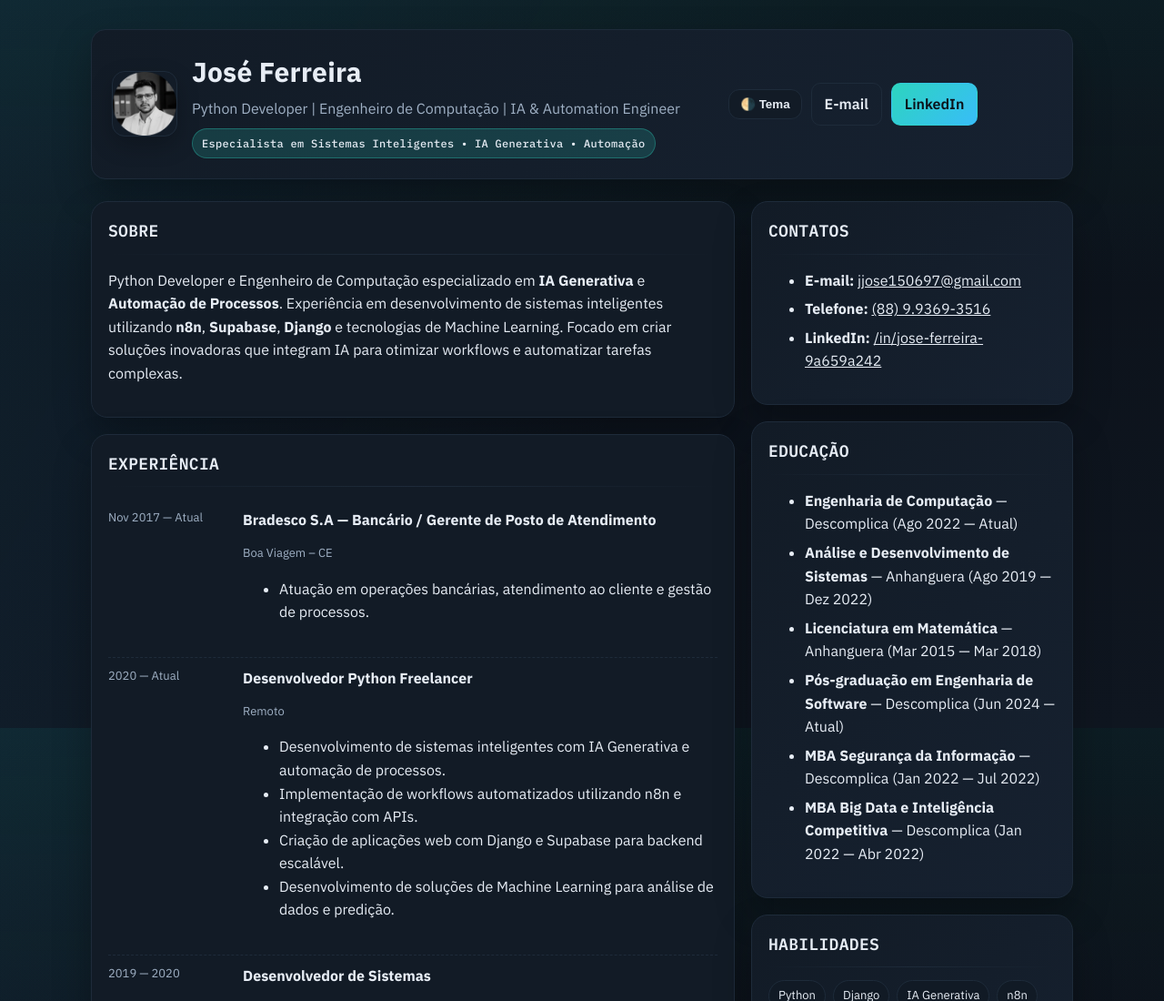
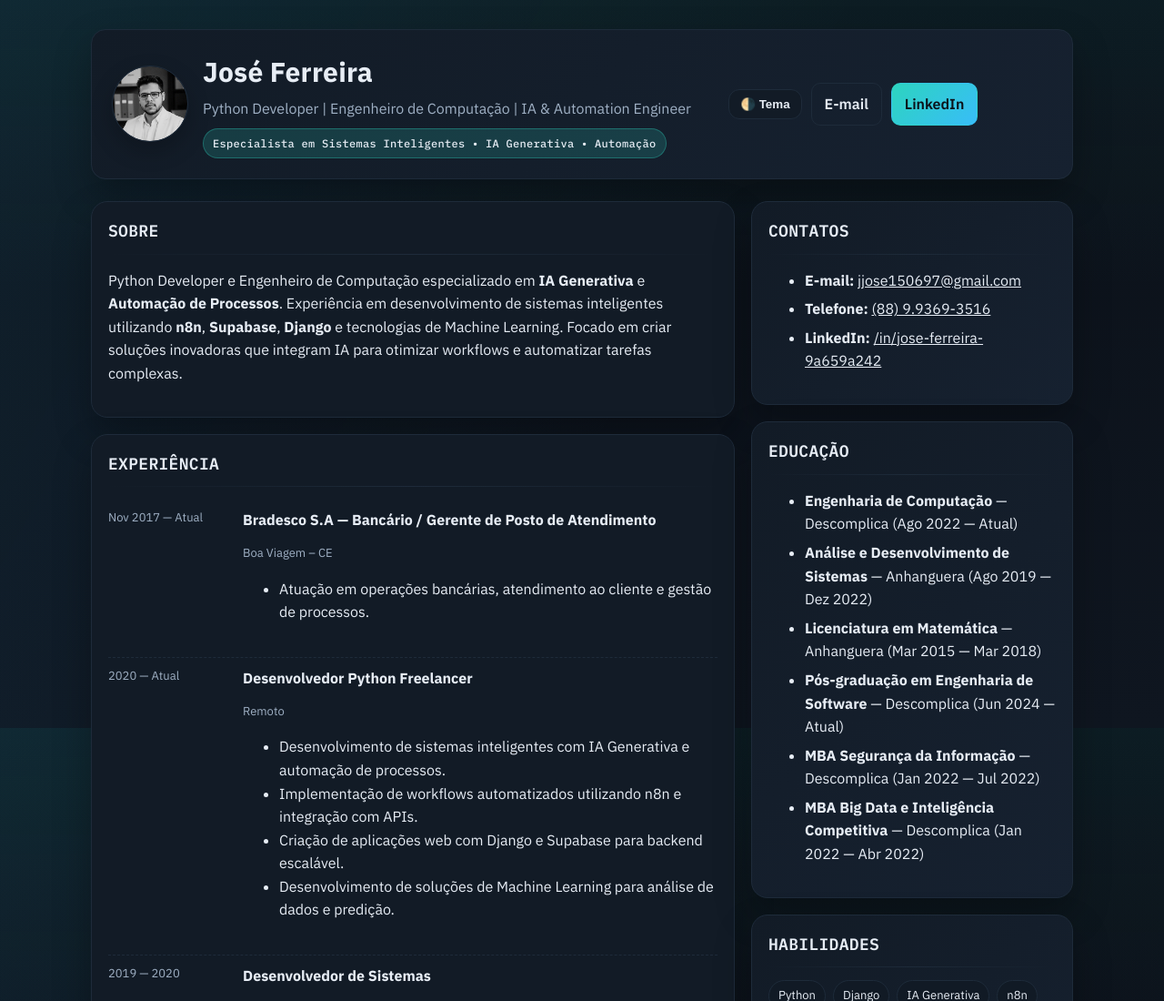
Before and after one commit to josejfs/CURRICULO, a plain HTML site: page index.html in a window 1280 px wide. Shown: the top 1100 px of the page at 91% size. Drawn offline with Linux system fonts and the light colour scheme.

Commit message:
Ajusta cabeçalho e dados pessoais

```diff
--- a/index.html
+++ b/index.html
@@ -63,9 +63,9 @@
     @media(min-width:900px){header{grid-template-columns:1.3fr 0.7fr; align-items:center}}
     .id{display:flex; gap:16px; align-items:center}
     .avatar{
-      width:72px;
-      height:72px;
-      border-radius:14px;
+      width:84px;
+      height:84px;
+      border-radius:50%;
       overflow:hidden;
       box-shadow:0 10px 24px rgba(0,0,0,0.22);
       border:1px solid var(--border);
```
